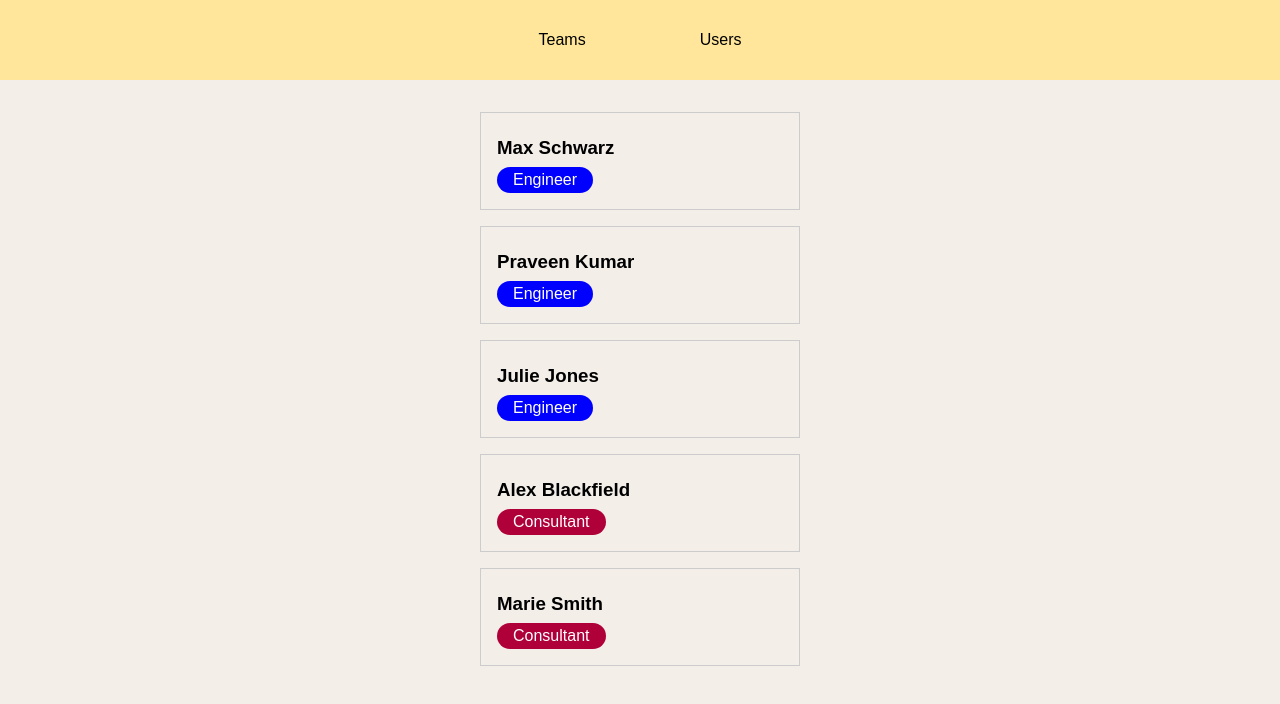
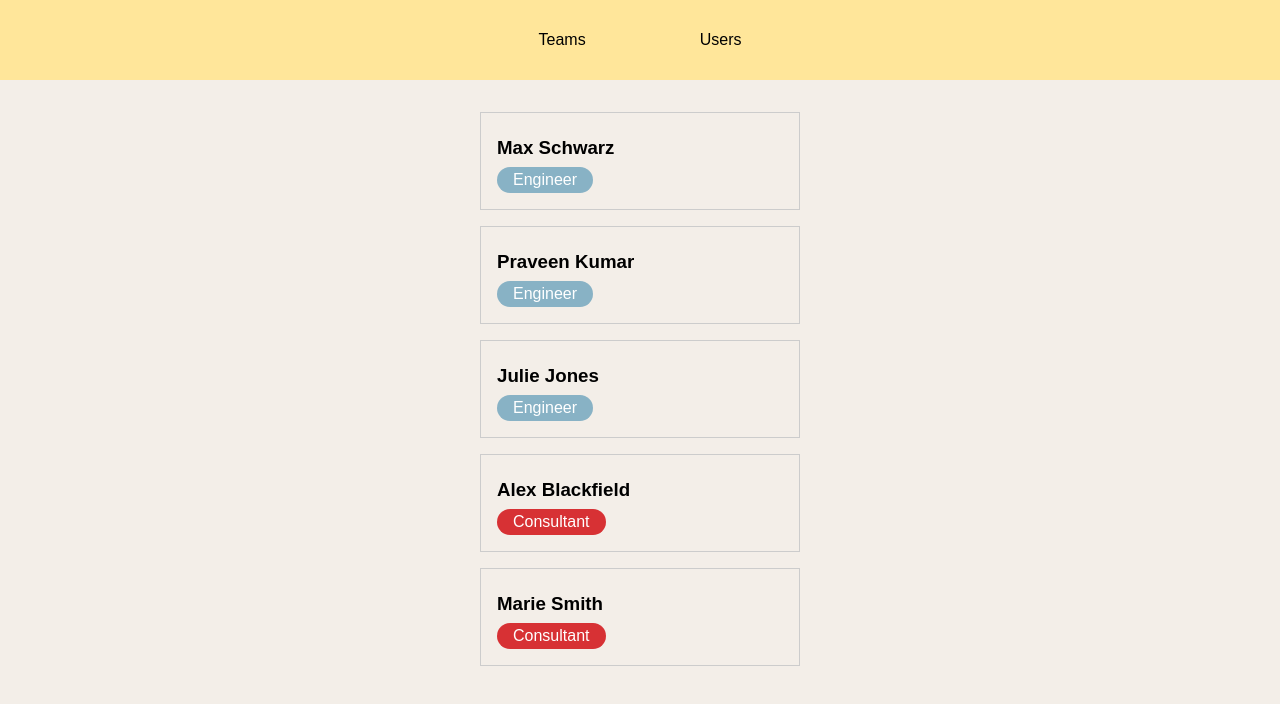
Before and after one commit to morganfula/vue-routing-setup, a Vue app: page /users in a window 1280 px wide. Both pictures are taken after a click on the button "Users". Shown: the top 704 px of the page. Built offline with nearby package versions, Linux system fonts and the light colour scheme.

Commit message:
router setup

```diff
--- a/package.json
+++ b/package.json
@@ -9,7 +9,8 @@
   },
   "dependencies": {
     "core-js": "^3.6.5",
-    "vue": "^3.0.0"
+    "vue": "^3.0.0",
+    "vue-router": "^3.4.9"
   },
   "devDependencies": {
     "@vue/cli-plugin-babel": "~4.5.0",
--- a/src/components/users/UserItem.vue
+++ b/src/components/users/UserItem.vue
@@ -17,8 +17,8 @@ export default {
         return 'role--consultant';
       }
       return null;
-    },
-  },
+    }
+  }
 };
 </script>
 
@@ -42,12 +42,12 @@ h3 {
 }
 
 .role--engineer {
-  background-color: blue;
-  color: white;
+  background-color: #88b2c5;
+  color: #fff;
 }
 
 .role--consultant {
-  background-color: #af003a;
+  background-color: #d73134;
   color: white;
 }
 </style>
--- a/src/main.js
+++ b/src/main.js
@@ -1,7 +1,13 @@
 import { createApp } from 'vue';
+import { createRouter, createWebHistory } from 'vue-router';
 
 import App from './App.vue';
 
-const app = createApp(App)
+const router = createRouter({
+  history: createWebHistory(),
+  routes: []
+});
+
+const app = createApp(App);
 
 app.mount('#app');
```
Also changed, not shown: 1 other file (tests, documents, lock files or other folders).
